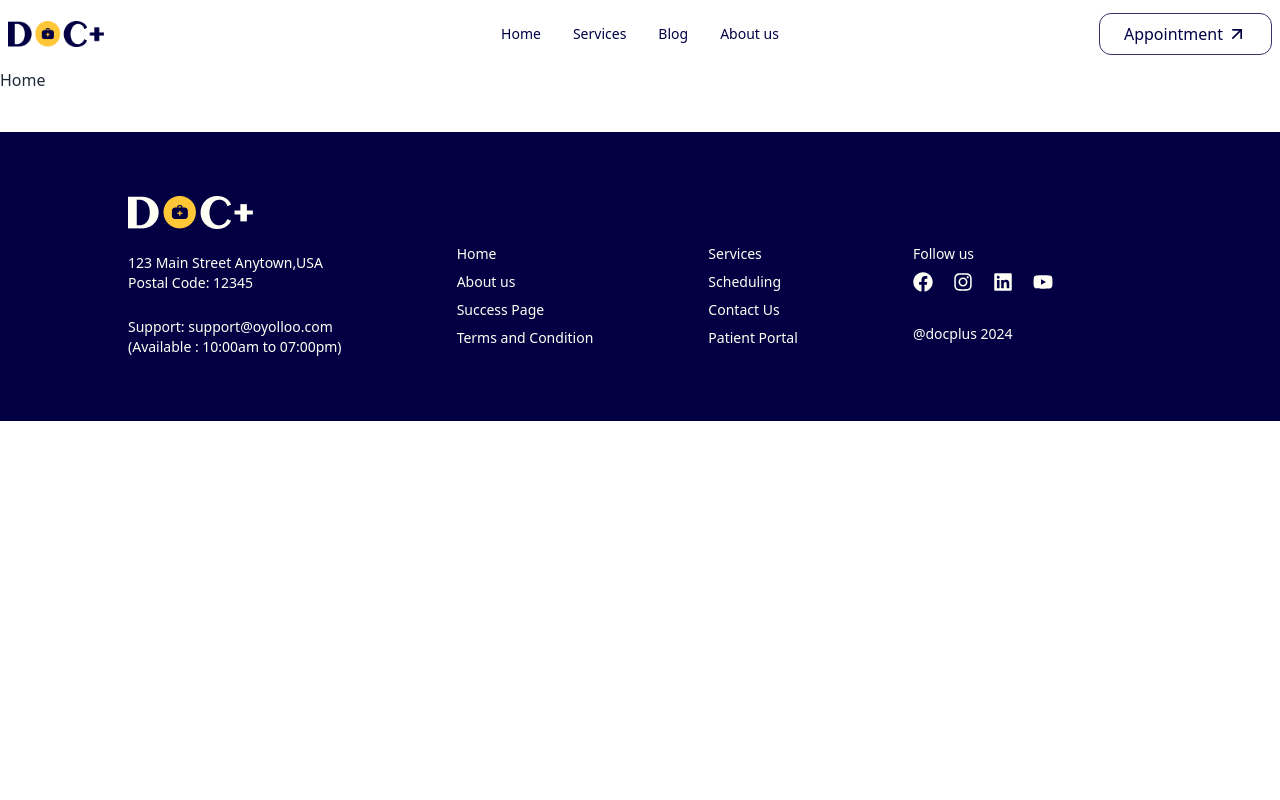
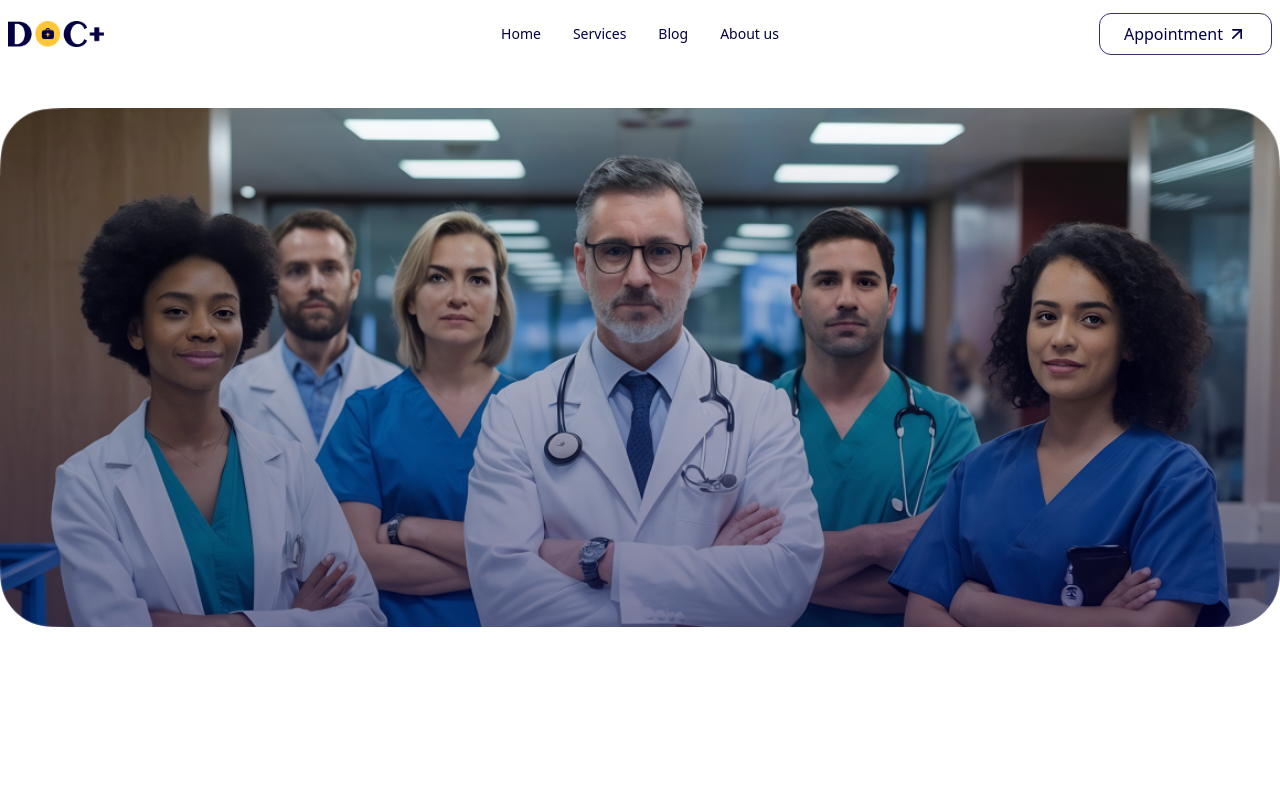
Before and after one commit to devo-ab/docPluss, a React (Vite) app: page / in a window 1280 px wide. Shown: the top 800 px of the page. Built offline with nearby package versions, Linux system fonts and the light colour scheme.

Commit message:
added banner

```diff
--- a/src/Layouts/Home/Home.jsx
+++ b/src/Layouts/Home/Home.jsx
@@ -1,7 +1,9 @@
+import Banner from "../../components/Banner/Banner";
+
 const Home = () => {
     return (
-        <div>
-            <p>Home</p>
+        <div className="min-h-screen">
+            <Banner></Banner>
         </div>
     );
 };
--- /dev/null
+++ b/src/components/Banner/Banner.jsx
@@ -0,0 +1,12 @@
+import banner from "../../assets/images/Rectangle 5.png"
+
+const Banner = () => {
+    return (
+        <div className="mt-10 relative overflow-hidden">
+            <img className="w-full h-auto" src={banner} alt="" />
+            <div className="absolute inset-0 bg-gradient-to-t from-[#02004377] to-[#00c19d00] rounded-2xl lg:rounded-[52px]"></div>
+        </div>
+    );
+};
+
+export default Banner;
```
